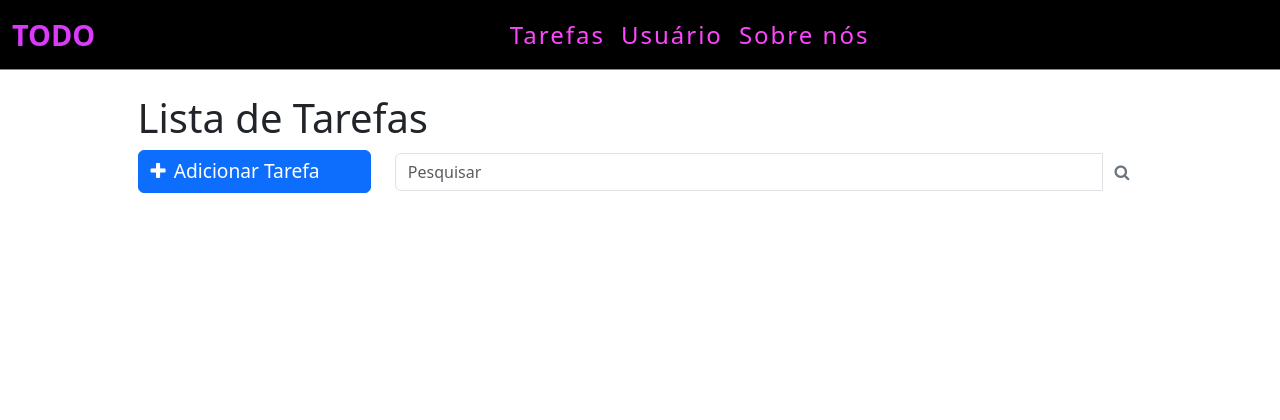
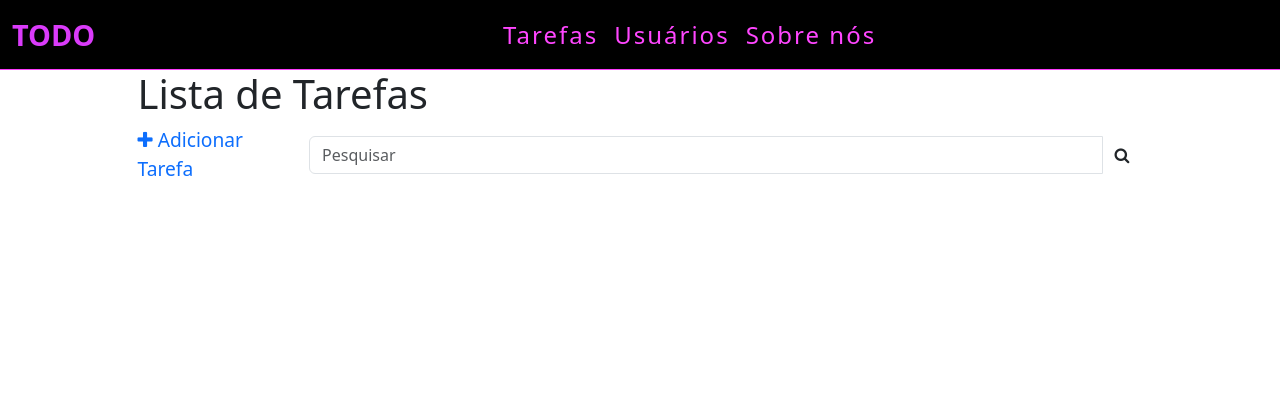
Before and after one commit to Jhonata-asl/Django-todo, a Django app: page / in a window 1280 px wide. Shown: the top 420 px of the page. Run offline with Django 5.2, Linux system fonts and the light colour scheme; data that the repository does not hold is empty.

Commit message:
versao7
altualização

```diff
--- a/tarefas/static/css/style.css
+++ b/tarefas/static/css/style.css
@@ -60,6 +60,9 @@ body {
 .icones{
     text-align: end !important;
 }
+.link{
+    text-decoration: none !important;
+}
 /* FOOTER */
 footer {
     background-color: rgb(0, 0, 0) !important;
--- a/tarefas/urls.py
+++ b/tarefas/urls.py
@@ -1,6 +1,9 @@
 from django.urls import path
 from . import views
 
-urlpatterns=[
-    path('', views.listaTarefa, name='lista-tarefa')
+urlpatterns = [
+    path('', views.listaTarefa, name='lista-tarefa'),
+    path('tarefa/<int:id>', views.tarefaView,
+         name='tarefa-view'),
+    path('novaTarefa/', views.novaTarefa, name='nova-tarefa'),
 ]
--- a/tarefas/views.py
+++ b/tarefas/views.py
@@ -1,8 +1,27 @@
-from django.shortcuts import render
+from django.shortcuts import render, get_object_or_404, redirect
 from .models import Tarefas
+from .forms import TarefaForm
 
 # Create your views here.
 
 def listaTarefa(request):
     tarefas = Tarefas.objects.all().order_by('-created_at')
     return render(request, 'tarefas/list.html', {'tarefas':tarefas})
+
+def tarefaView(request, id):
+    tarefa = get_object_or_404(Tarefas, pk=id)
+    return render(request, 'tarefas/tarefa.html', {'tarefa':tarefa})
+
+def novaTarefa(request):
+    if request.method == 'POST':
+        form = TarefaForm(request.POST)
+
+        if form.is_valid():
+            tarefa = form.save(commit=False)
+            tarefa.status = 'andamento'
+            tarefa.save()
+            return redirect('/')
+
+    else:
+        form = TarefaForm()
+        return render(request, 'tarefas/addTarefa.html', {'form':form})
--- /dev/null
+++ b/templates/base.html
@@ -0,0 +1,54 @@
+{% load static %}
+<!DOCTYPE html>
+<html lang="pt-br">
+
+<head>
+    <meta charset="UTF-8">
+    <meta name="viewport" content="width=device-width, initial-scale=1.0">
+    <title>{%block title%}{%endblock%}</title>
+    <link href="https://cdn.jsdelivr.net/npm/bootstrap@5.3.3/dist/css/bootstrap.min.css" rel="stylesheet">
+    <link rel="stylesheet" href="{% static '/css/style.css' %}">
+    <link rel="stylesheet" href="https://cdnjs.cloudflare.com/ajax/libs/font-awesome/4.7.0/css/font-awesome.min.css">
+</head>
+
+<body>
+    <header>
+        <nav class="navbar navbar-expand-sm navbar-dark bg-dark">
+            <div class="container-fluid">
+                <a class="navbar-brand" href="/">TODO</a>
+                <button class="navbar-toggler" type="button" data-bs-toggle="collapse" data-bs-target="#mynavbar">
+                    <span class="navbar-toggler-icon"></span>
+                </button>
+                <div class="collapse navbar-collapse" id="mynavbar">
+                    <ul class="navbar-nav me-auto">
+                        <li class="nav-item">
+                            <a class="nav-link" href="javascript:void(0)">Tarefas</a>
+                        </li>
+                        <li class="nav-item">
+                            <a class="nav-link" href="javascript:void(0)">Usuários</a>
+                        </li>
+                        <li class="nav-item">
+                            <a class="nav-link" href="javascript:void(0)">Sobre nós</a>
+                        </li>
+                    </ul>
+
+                </div>
+            </div>
+        </nav>
+    </header>
+    <main class="container-fluid">
+        {% block content %}
+        {% endblock %}
+
+    </main>
+    <footer class="fixed-bottom">
+        <p class="mb-0">&copy; JHONTECH</p>
+    </footer>
+
+
+
+</body>
+<script src="https://cdn.jsdelivr.net/npm/bootstrap@5.3.3/dist/js/bootstrap.bundle.min.js"></script>
+<script src="{% static 'js/script.js' %}"></script>
+
+</html>
--- a/templates/tarefas/list.html
+++ b/templates/tarefas/list.html
@@ -1,66 +1,35 @@
-{% load static %}
-<!DOCTYPE html>
-<html lang="pt-br">
+{% extends 'base.html' %}
 
-<head>
-    <meta charset="UTF-8">
-    <meta name="viewport" content="width=device-width, initial-scale=1.0">
-    <title>Listagem</title>
-    <link href="https://cdn.jsdelivr.net/npm/bootstrap@5.3.3/dist/css/bootstrap.min.css" rel="stylesheet">
-    <link rel="stylesheet" href="{% static '/css/style.css'%}">
-    <link rel="stylesheet" href="https://cdnjs.cloudflare.com/ajax/libs/font-awesome/4.7.0/css/font-awesome.min.css">
-</head>
 
-<body>
-    <header>
-        <nav class="navbar navbar-expand-sm navbar-dark bg-dark">
-            <div class="container-fluid">
-                <a class="navbar-brand" href="javascript:void(0)">TODO</a>
-                <button class="navbar-toggler" type="button" data-bs-toggle="collapse" data-bs-target="#mynavbar">
-                    <span class="navbar-toggler-icon"></span>
-                </button>
-                <div class="collapse navbar-collapse" id="mynavbar">
-                    <ul class="navbar-nav me-auto">
-                        <li class="nav-item">
-                            <a class="nav-link" href="javascript:void(0)">Tarefas</a>
-                        </li>
-                        <li class="nav-item">
-                            <a class="nav-link" href="javascript:void(0)">Usuário</a>
-                        </li>
-                        <li class="nav-item">
-                            <a class="nav-link" href="javascript:void(0)">Sobre nós</a>
-                        </li>
-                    </ul>
-                </div>
-            </div>
-        </nav>
-    </header>
+{% block title %}Lista{% endblock%}
 
-    <main class="container-fluid mt-4">
+{% block content %}
 <div class="list-div">
     <h1>Lista de Tarefas</h1>
-            <div class="row Barra">
-                <!-- Botão de adicionar tarefa -->
-                <div class="col-sm-3">
-                    <a id="add-button" class="btn btn-primary d-flex align-items-center" href="">
-                        <i class="fa fa-plus me-2"></i> Adicionar Tarefa
-                    </a>
+    <div class="row barra">
+        <div class="col-sm-2">
+            <a id="add-button" href="novaTarefa/">
+                <div class="add-div">
+                    <i class="fa fa-plus"></i>Adicionar Tarefa
                 </div>
 
-                <!-- Barra de pesquisa -->
-                <div class="col-sm-9">
+            </a>
+
+        </div>
+        <div class="col-sm-10">
             <div class="input-group">
                 <input type="text" class="form-control" placeholder="Pesquisar" name="search">
-                        <button class="btn btn-outline-secondary" type="submit">
-                            <i class="fa fa-search"></i>
-                        </button>
+                <div class="input-group-btn">
+                    <button class="btn btn-default" type="submit"><i class="fa fa-search"></i></button>
                 </div>
             </div>
         </div>
+    </div>
+
     {% for tarefa in tarefas %}
     <div class="row item">
         <div class="col-sm-10">
-                    <span>{{tarefa.titulo}}</span>
+            <span><a class="link" href="/tarefa/{{tarefa.id}}">{{tarefa.titulo}}</a></span>
         </div>
         <div class="col-sm-2 icones">
             <a href=""><span><i class="fa fa-edit"></i></span></a>
@@ -70,12 +39,6 @@
     {% endfor %}
 
 
-    <footer class="fixed-bottom">
-        <p class="mb-0">&copy; JHONTECH</p>
-    </footer>
+</div>
 
-    <script src="https://cdn.jsdelivr.net/npm/bootstrap@5.3.3/dist/js/bootstrap.bundle.min.js"></script>
-    <script src="{% static 'js/script.js' %}"></script>
-</body>
-
-</html>
+{% endblock %}
```
Also changed, not shown: tarefas/forms.py (added, +8 -0 lines), templates/tarefas/addTarefa.html (added, +18 -0 lines), templates/tarefas/tarefa.html (added, +14 -0 lines). Lines whose indentation alone changed are shown as unchanged.
